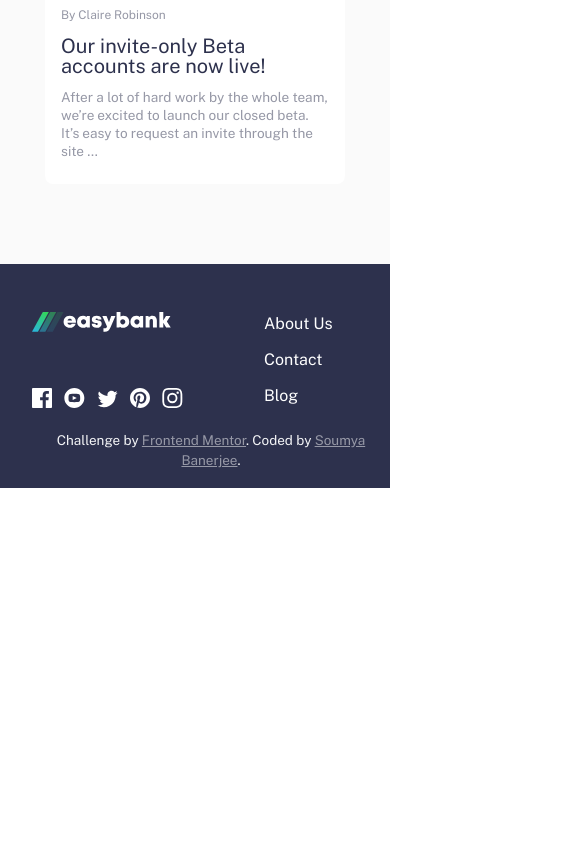
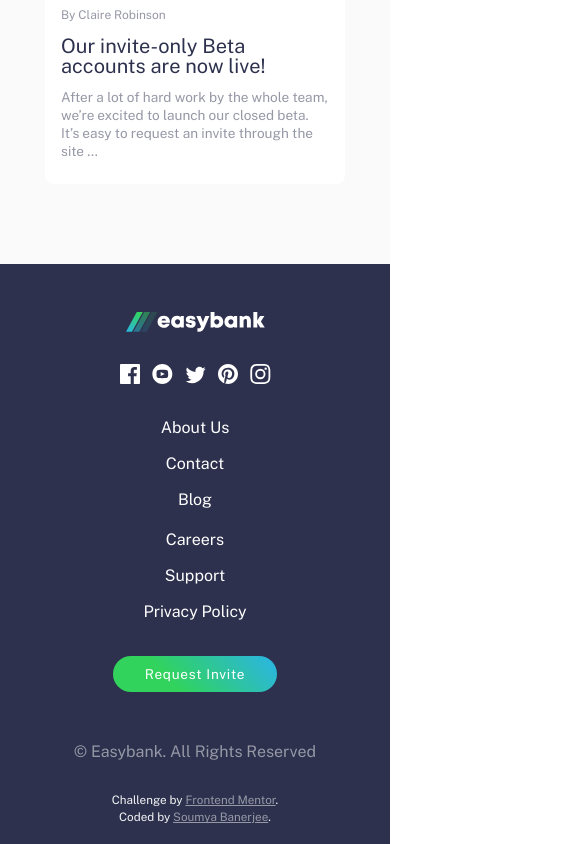
Before and after one commit to soumya495/easybank-landing-page, a plain HTML site: page index.html in a window 390 px wide. Shown: the part 4002-4846 px from the top of the page, 585 px wide, since content can reach past the window. Before the commit the page ends 4490 px from the top, so only its background shows below. Drawn offline with nearby package versions, Linux system fonts and the light colour scheme.

Commit message:
Made Footer Responsive

```diff
--- a/index.html
+++ b/index.html
@@ -279,7 +279,7 @@
         </div>
       </div>
       <div class="footer-cta">
-        <button class="btn nav-btn">Request Invite</button>
+        <button class="btn">Request Invite</button>
         <p>© Easybank. All Rights Reserved</p>
       </div>
       <div class="attribution">
--- a/styles.css
+++ b/styles.css
@@ -352,6 +352,7 @@ footer {
   align-items: stretch;
   position: relative;
   padding-bottom: 5rem;
+  flex-wrap: wrap;
 }
 
 .footer-row {
@@ -359,12 +360,12 @@ footer {
   flex-direction: column;
   justify-content: space-between;
   align-items: flex-start;
-  min-width: 200px;
 }
 
 .footer-info {
   display: flex;
-  gap: 2rem;
+  flex-wrap: wrap;
+  gap: calc(var(--horizontal-padding) * 0.5);
 }
 
 .social-icons {
@@ -441,12 +442,37 @@ footer {
   color: var(--pm-lm-green);
 }
 
+@media (max-width: 1100px) {
+  footer {
+    flex-direction: column;
+  }
+  .footer-info {
+    justify-content: space-between;
+  }
+  .footer-cta {
+    margin-top: 2rem;
+    align-items: center;
+  }
+  .footer-cta p {
+    align-self: center;
+    margin-top: 1.5rem;
+  }
+  .attribution {
+    left: unset;
+    left: 50%;
+    transform: translateX(-50%);
+  }
+}
+
 @media (max-width: 1000px) {
   :root {
     --horizontal-padding: 5rem;
   }
   .nav-links {
     gap: 1rem;
+  }
+  .footer-row {
+    min-width: unset;
   }
 }
 
@@ -564,4 +590,37 @@ footer {
   .feature-card-icon {
     margin: 0 auto;
   }
+
+  footer,
+  .footer-info {
+    flex-direction: column;
+    align-items: center;
+  }
+
+  .footer-row {
+    align-items: center;
+  }
+
+  .social-icons {
+    margin-top: 2rem;
+    margin-bottom: 1rem;
+  }
+
+  .footer-cta {
+    margin-top: 2rem;
+    align-items: center;
+  }
+
+  .footer-cta .btn {
+    margin-bottom: 1.5rem;
+  }
+
+  .footer-cta p {
+    text-align: center;
+  }
+
+  .attribution {
+    font-size: calc(var(--f-size) * 0.65);
+    bottom: 3%;
+  }
 }
```
